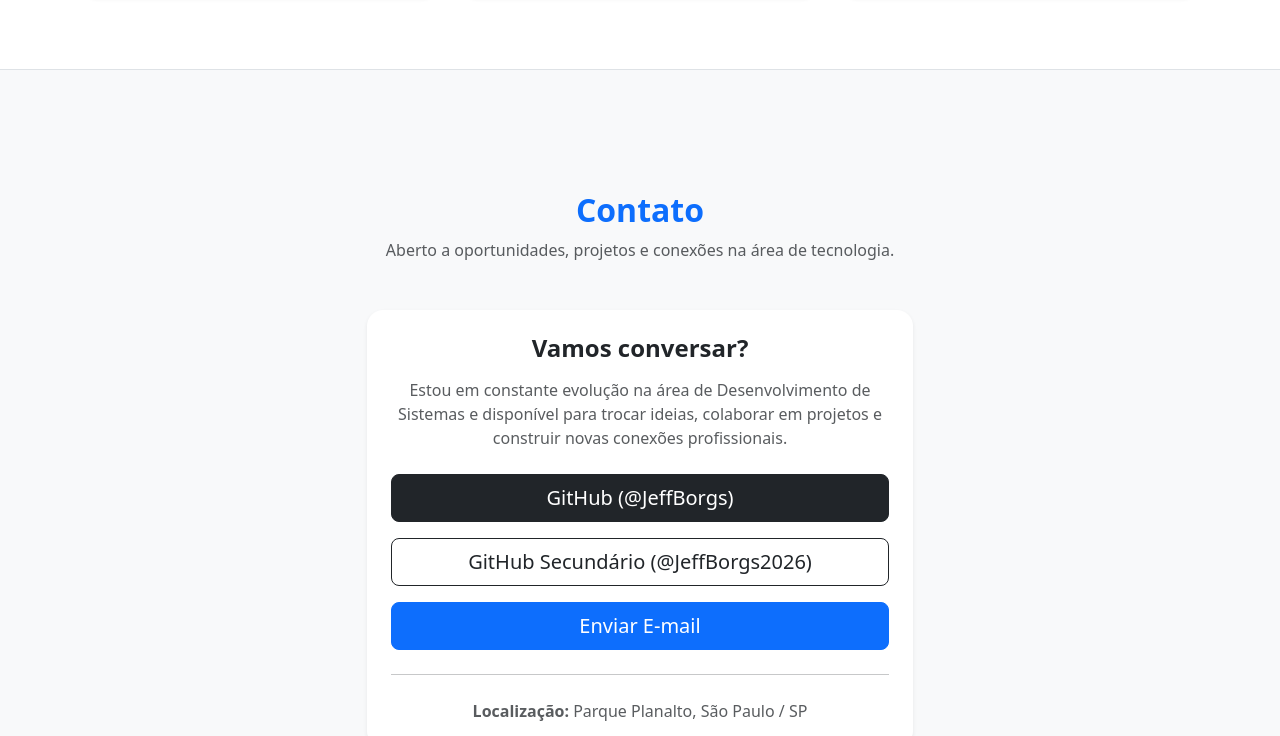
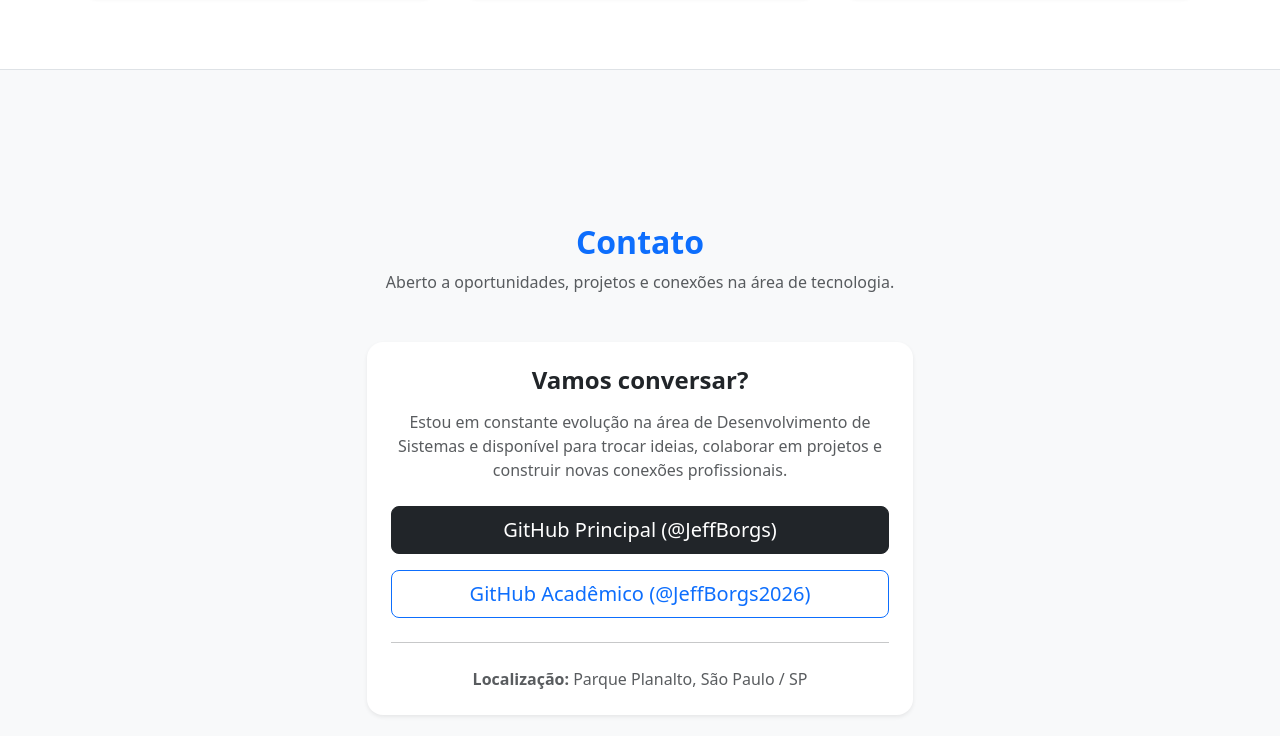
Before and after one commit to JeffBorgs2026/Portifolio_ETEC_DS1_AG15_2026, a plain HTML site: page index.html in a window 1280 px wide. Shown: the part 2710-3446 px from the top of the page. Drawn offline with nearby package versions, Linux system fonts and the light colour scheme.

Commit message:
Update index.html

```diff
--- a/index.html
+++ b/index.html
@@ -151,7 +151,7 @@
     <div class="container py-4">
       <div class="row align-items-center g-5">
         <div class="col-lg-4 text-center">
-          <img src="https://github.com/JeffBorgs.png" alt="Foto de perfil de Jefferson Borges Calaça" class="profile-img rounded-circle border border-4 border-primary shadow img-fluid mb-3">
+          <img src="https://avatars.githubusercontent.com/u/323021071?v=4" alt="Foto de perfil de Jefferson Borges Calaça" class="profile-img rounded-circle border border-4 border-primary shadow img-fluid mb-3">
           <h4 class="fw-bold mt-3 mb-1">Jefferson Borges Calaça</h4>
           <p class="text-muted mb-2">Desenvolvimento de Sistemas • Design • Marketing</p>
           <span class="badge bg-primary px-3 py-2">Portfólio Profissional &amp; Acadêmico</span>
@@ -384,9 +384,8 @@
               Estou em constante evolução na área de Desenvolvimento de Sistemas e disponível para trocar ideias, colaborar em projetos e construir novas conexões profissionais.
             </p>
             <div class="d-grid gap-3">
-              <a href="https://github.com/JeffBorgs" target="_blank" class="btn btn-dark btn-lg">GitHub (@JeffBorgs)</a>
-              <a href="https://github.com/JeffBorgs2026" target="_blank" class="btn btn-outline-dark btn-lg">GitHub Secundário (@JeffBorgs2026)</a>
-              <a href="mailto:jeffborgs@email.com" class="btn btn-primary btn-lg">Enviar E-mail</a>
+              <a href="https://github.com/JeffBorgs" target="_blank" class="btn btn-dark btn-lg">GitHub Principal (@JeffBorgs)</a>
+              <a href="https://github.com/JeffBorgs2026" target="_blank" class="btn btn-outline-primary btn-lg">GitHub Acadêmico (@JeffBorgs2026)</a>
             </div>
             <hr class="my-4">
             <p class="text-muted mb-0">
```
